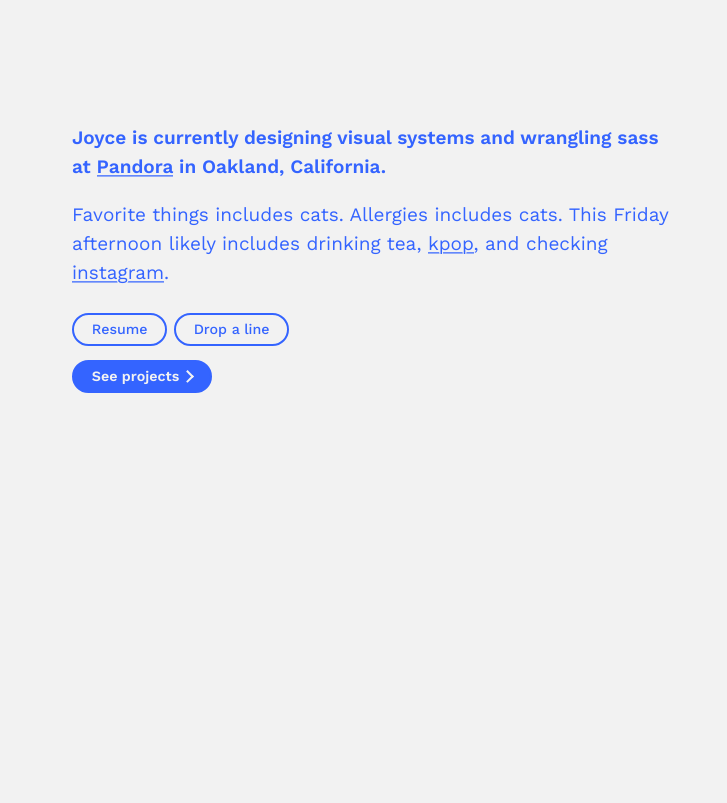
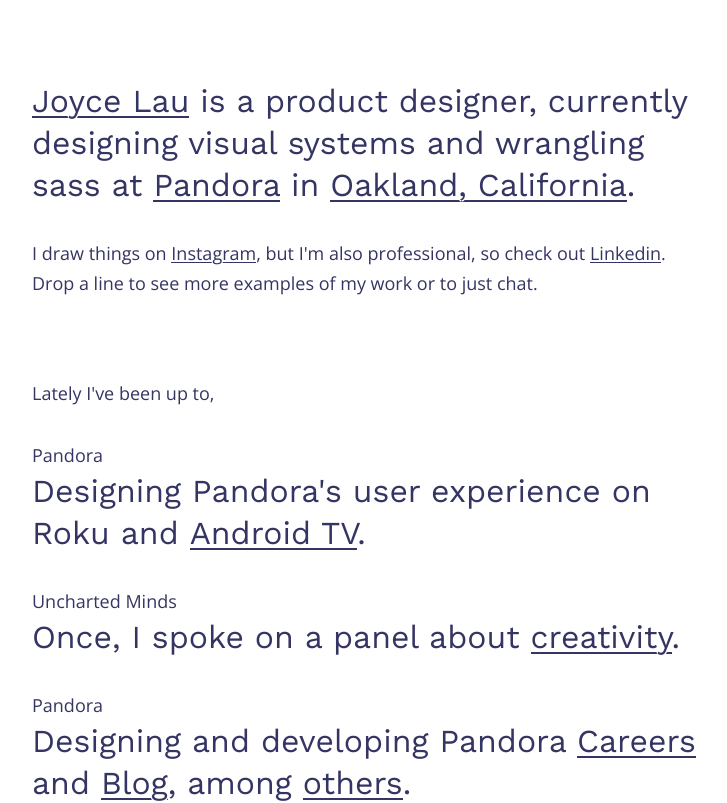
Before and after one commit to ohjoycelau/ohjoycelau.github.io, a React (Create React App) app: page / in a window 1280 px wide. Shown: the top 803 px of the page, without its empty margins (268-995 px from the left). Built offline with nearby package versions, Linux system fonts and the light colour scheme.

Commit message:
new profile

```diff
--- a/src/App.js
+++ b/src/App.js
@@ -16,16 +16,6 @@
 		return (
 			<Router>
 				<div>
-					<nav>
-						<ul>
-							<li><Link className="button" to="/">Home</Link></li>
-							<li><Link className="button" to="/USC-Annenberg">USC Annenberg</Link></li>
-							<li><Link className="button" to="/Pandora-Blog">Pandora Blog</Link></li>
-							<li><Link className="button" to="/Pandora-Dashboard">Pandora Dashboard</Link></li>
-							<li><Link className="button" to="/Whiteboard-Sessions">Whiteboard Sessions</Link></li>
-							<li><Link className="button" to="/Resume">Resume</Link></li>
-						</ul>
-					</nav>
 					<ScrollToTop>
 						<main>
 							<Route exact path="/" component={Home} />
--- a/src/content/Home.js
+++ b/src/content/Home.js
@@ -5,14 +5,34 @@
 function Home() {
 	return (
 		<div>
-			<div className="section--center">
-				<p><h2><b>Joyce is currently designing visual systems and wrangling sass at <a href="#">Pandora</a> in Oakland, California.</b></h2></p>
-				<p>Favorite things includes cats. Allergies includes cats. This Friday afternoon likely includes drinking tea, <a href="#">kpop</a>, and checking <a href="#">instagram</a>.</p>
-				<ul>
-					<li><Link className="button" to="/Resume">Resume</Link> <Link className="button" to="#">Drop a line</Link></li>
-					<li><Link className="button button--next" to="/USC-Annenberg"><b>See projects</b></Link></li>
-				</ul>
-			</div>
+			<main>
+				<section className="section-default">
+					<p className="font-emphasis"><a href="#">Joyce Lau</a> is a product designer, currently designing visual systems and wrangling sass at <a href="#">Pandora</a> in <a href="#">Oakland, California</a>.</p>
+					<p className="font-primary">I draw things on <a href="#">Instagram</a>, but I'm also professional, so check out <a href="#">Linkedin</a>. <a href="#">Drop a line</a> to see more examples of my work or to just chat.</p>
+				</section>
+				<section className="section-default">
+					<p className="font-primary">Lately I've been up to,</p>
+					<p>
+						<h2 className="font-primary">Pandora</h2>
+						<h1 className="font-emphasis">Designing Pandora's user experience on <a href="#">Roku</a> and <a href="#">Android TV</a>.</h1>
+					</p>
+					<p>
+						<h2 className="font-primary">Uncharted Minds</h2>
+						<h1 className="font-emphasis">Once, I spoke on a panel about <a href="#">creativity</a>.</h1>
+					</p>
+					<p>
+						<h2 className="font-primary">Pandora</h2>
+						<h1 className="font-emphasis">Designing and developing Pandora <a href="#">Careers</a> and <a href="#">Blog</a>, among <a href="#">others</a>.</h1>
+					</p>
+					<p>
+						<h2 className="font-primary">US-China Exchange</h2>
+						<h1 className="font-emphasis">Translating designs into <a href="#">responsive web</a> at USC Annenberg Public Affairs.</h1>
+					</p>
+				</section>
+				<section className="section-default section-last">
+					<button className="space-right-s" href="">Resume</button><button href="">Drop a line</button>
+				</section>
+			</main>
 		</div>
 	)
 }
--- a/src/stylesheets/css/main.css
+++ b/src/stylesheets/css/main.css
@@ -1,231 +1,81 @@
-@charset "UTF-8";
-@import url("https://fonts.googleapis.com/css?family=Work+Sans:400,500,600");
-/* Variables */
-/* Mixins */
-/* Base Styles */
+@import url("https://fonts.googleapis.com/css?family=Work+Sans:400,500");
+@import url("https://fonts.googleapis.com/css?family=Open+Sans:400,700");
 html {
   font-size: 62.5%; }
 
-body {
-  background-color: #f2f2f2; }
-
-body, h1, h2, h3, h4, h5, h6 {
+html, body {
   padding: 0;
   margin: 0;
-  display: inline;
-  font-family: 'Work Sans', 'Helvetica', sans-serif;
-  font-size: 1.9rem;
-  line-height: 1.53em;
-  font-weight: 500;
-  color: #3464ff;
+  font-family: "Open Sans", "Helvetica", "Arial", sans-serif;
+  font-weight: 400;
+  color: #353564;
   -webkit-font-smoothing: antialiased;
-  -moz-osx-font-smoothing: grayscale;
-  font-weight: inherit; }
+  -moz-osx-font-smoothing: greyscale; }
 
-b {
-  font-weight: 600; }
-
-a, a:link, a:visited {
-  text-decoration: none;
-  color: #3464ff;
-  text-shadow: -1px -1px 0 #f2f2f2, 1px -1px 0 #f2f2f2, -1px 1px 0 #f2f2f2, 1px 1px 0 #f2f2f2;
-  background-size: 1px 1em;
-  box-shadow: inset 0 -0.075em #f2f2f2, inset 0 -0.15em #3464ff; }
-
-img {
-  width: 80%;
-  max-width: 84rem;
-  margin: 0 auto;
-  display: block; }
-
-ul, li {
+h1, h2, h3, h4, h5, h6 {
   margin: 0;
   padding: 0;
-  list-style: none; }
+  font-size: inherit;
+  font-weight: inherit;
+  line-height: inherit; }
 
-/* Layout */
-html, body {
-  width: 100%;
-  height: 100%; }
+p {
+  margin: 3.2rem 0; }
 
-main {
-  width: 100%;
-  max-width: 100vw;
-  overflow-x: hidden;
-  padding: 5rem 0; }
+a {
+  text-decoration: none;
+  position: relative;
+  text-shadow: -0.1rem 0.1rem white, 0.1rem -0.1rem white, -0.1rem -0.1rem white, 0.1rem 0.1rem white; }
+  a:link, a:visited {
+    color: #353564; }
+  a:hover, a:active {
+    color: #353564; }
+  a:before {
+    content: "";
+    z-index: -1;
+    position: absolute;
+    bottom: 0.25rem;
+    left: 0;
+    width: 100%;
+    height: 0.05em;
+    background-color: #353564; }
 
-section {
-  width: 100%; }
+button {
+  color: #353564;
+  background-color: transparent;
+  border: 2px solid #353564;
+  font-family: "Work Sans", "Open Sans", "Helvetica", "Arial", sans-serif;
+  font-size: 1.8rem;
+  font-weight: 500;
+  height: 4rem;
+  padding: 0 2rem 0.1rem;
+  border-radius: 0.5rem;
+  outline: none; }
+  button:hover {
+    color: white;
+    background-color: #353564;
+    border: 2px solid #353564; }
 
-[class*="section"] {
-  padding: 5.4rem 0; }
-  [class*="section"] [class*="section"] {
-    padding: 0; }
-  [class*="section"][class*="--center"] {
-    margin: 0 auto;
-    width: 90%;
-    max-width: 60rem; }
-  [class*="section"][class="--full"] {
-    width: 100vw; }
+.space-right-s {
+  margin-right: 2.4rem; }
 
-nav {
-  background-color: pink;
-  display: none; }
+.space-bottom-m {
+  margin-bottom: 3.2rem; }
 
-/* Styles */
-.full {
-  width: 100%;
-  max-width: none; }
+.font-primary {
+  font-family: "Open Sans", "Helvetica", "Arial", sans-serif;
+  font-size: 1.8rem;
+  line-height: 3rem; }
 
-.flex {
-  display: flex;
-  justify-content: space-between;
-  align-items: center;
-  flex-wrap: wrap; }
+.font-emphasis {
+  font-family: "Work Sans", "Open Sans", "Helvetica", "Arial", sans-serif;
+  font-size: 3.2rem;
+  line-height: 4.2rem; }
 
-ul.list {
-  margin: 0;
-  padding: 0; }
-  ul.list li {
-    list-style: none outside;
-    margin-left: 2rem; }
-    ul.list li:before {
-      width: 2rem;
-      margin-left: -2rem;
-      display: inline-block;
-      content: "•"; }
+.section-default {
+  max-width: 68rem;
+  width: 90%;
+  margin: 8rem auto; }
 
-a:link.button, a:visited.button, a:hover.button, a:active.button {
-  text-shadow: 0 0 transparent;
-  box-shadow: 0 0 transparent;
-  background-size: 0 0;
-  display: inline-block;
-  font-size: 0.75em;
-  font-weight: 500;
-  line-height: 2em;
-  height: 2em;
-  margin: 0.5em 0;
-  padding: 0 1.25em;
-  border: 0.145em solid #3464ff;
-  -webkit-border-radius: 1.5em;
-  -moz-border-radius: 1.5em;
-  border-radius: 1.5em; }
-  a:link.button.inverted, a:visited.button.inverted, a:hover.button.inverted, a:active.button.inverted {
-    border-color: #f2f2f2;
-    color: #f2f2f2; }
-  a:link.button--next, a:visited.button--next, a:hover.button--next, a:active.button--next {
-    background-color: #3464ff;
-    color: #f2f2f2; }
-  a:link.button--prev::before, a:link.button--next::after, a:visited.button--prev::before, a:visited.button--next::after, a:hover.button--prev::before, a:hover.button--next::after, a:active.button--prev::before, a:active.button--next::after {
-    display: inline-block;
-    height: 0.5em;
-    width: 0.5em;
-    content: ''; }
-  a:link.button--prev::before, a:visited.button--prev::before, a:hover.button--prev::before, a:active.button--prev::before {
-    margin-right: 0.25em;
-    transform: rotate(-135deg);
-    -o-transform: rotate(-135deg);
-    -ms-transform: rotate(-135deg);
-    -moz-transform: rotate(-135deg);
-    -webkit-transform: rotate(-135deg);
-    border-top: 0.145em solid #3464ff;
-    border-right: 0.145em solid #3464ff; }
-  a:link.button--next::after, a:visited.button--next::after, a:hover.button--next::after, a:active.button--next::after {
-    margin-left: 0.25em;
-    transform: rotate(45deg);
-    -o-transform: rotate(45deg);
-    -ms-transform: rotate(45deg);
-    -moz-transform: rotate(45deg);
-    -webkit-transform: rotate(45deg);
-    border-top: 0.145em solid #f2f2f2;
-    border-right: 0.145em solid #f2f2f2; }
-
-/* Annenberg */
-#annenberg--menu, #annenberg--mbl, #annenberg--event {
-  background-size: 100% 100%;
-  background-color: #C9292A;
-  background: linear-gradient(to bottom right, #C9292A, #981B1E);
-  background: -o-linear-gradient(bottom right, #C9292A, #981B1E);
-  background: -moz-linear-gradient(bottom right, #C9292A, #981B1E);
-  background: -webkit-linear-gradient(left top, #C9292A, #981B1E); }
-
-#annenberg--calendar {
-  background-color: #fff; }
-
-#annenberg--mbl .flex {
-  padding-left: 10%;
-  padding-right: 10%;
-  margin: 0 auto; }
-  #annenberg--mbl .flex img {
-    width: 30%; }
-
-/* Blog */
-#blog--r {
-  background-color: #00ADEE;
-  color: #f2f2f2; }
-  #blog--r #blog--r-text {
-    padding: 2rem 0; }
-
-#blog--r-1, #blog--r-2 {
-  padding-left: 5%;
-  padding-right: 5%;
-  max-width: 84rem;
-  margin-left: auto;
-  margin-right: auto; }
-  #blog--r-1 img, #blog--r-2 img {
-    width: 48%; }
-
-#blog--mbl {
-  width: 120%;
-  margin-left: -10%;
-  padding: 2rem 0; }
-  #blog--mbl img {
-    width: 16.5%; }
-
-#blog--screens {
-  background-color: #2950d0; }
-
-#blog--outro {
-  background-color: #1c3790;
-  color: #f2f2f2; }
-
-/* Engineering Dashboard */
-#eng--og {
-  background-image: url("../../content/images/dashboard/dash-original.jpg");
-  background-size: cover;
-  height: 15rem; }
-
-#eng--screens {
-  background-color: #fff; }
-
-#eng--mbl {
-  background-color: #fff; }
-  #eng--mbl .flex {
-    padding-left: 10%;
-    padding-right: 10%; }
-    #eng--mbl .flex img {
-      width: 23%; }
-
-#wbs--yt .yt {
-  background-color: #ddd;
-  padding: 0;
-  margin: 0;
-  width: 100%;
-  height: 56.25vw; }
-  #wbs--yt .yt iframe {
-    width: 100%;
-    height: 100%;
-    border: 0; }
-
-@media screen and (min-width: 768px) {
-  #wbs--yt {
-    flex-wrap: nowrap; }
-    #wbs--yt .yt {
-      padding: 0;
-      margin: 0;
-      width: 33.333%;
-      height: 18.75vw; } }
-
-#wbs--ig {
-  background-color: #333;
-  color: #fff; }
+.section-last {
+  margin-bottom: 16rem; }
--- a/src/stylesheets/sass/main.sass
+++ b/src/stylesheets/sass/main.sass
@@ -1,248 +1,97 @@
-@import url('https://fonts.googleapis.com/css?family=Work+Sans:400,500,600')
+@import url('https://fonts.googleapis.com/css?family=Work+Sans:400,500')
+@import url('https://fonts.googleapis.com/css?family=Open+Sans:400,700')
 
-/* Variables */
-$color-grey: #f2f2f2
-$color-blue: #3464ff
-$color-blue-dark: #2950d0
+$font-primary: 'Open Sans', 'Helvetica', 'Arial', sans-serif
+$font-emphasis: 'Work Sans', 'Open Sans', 'Helvetica', 'Arial', sans-serif
+$font-xl: 3.2rem
+$font-m: 1.8rem
 
-/* Mixins */
-@mixin underline($underline)
-	text-shadow: -1px -1px 0 $color-grey, 1px -1px 0 $color-grey, -1px 1px 0 $color-grey, 1px 1px 0 $color-grey
-	background-size: 1px 1em
-	box-shadow: inset 0 -0.075em $color-grey, inset 0 -0.15em $underline
-	// text-decoration: underline
-@mixin nounderline
-	text-shadow: 0 0 transparent
-	box-shadow: 0 0 transparent
-	background-size: 0 0
-@mixin transform($property)
-	transform: $property
-	-o-transform: $property
-	-ms-transform: $property
-	-moz-transform: $property
-	-webkit-transform: $property
-@mixin gradient($start, $end)
-	background-size: 100% 100%
-	background-color: $start
-	background: linear-gradient(to bottom right, $start, $end)
-	background: -o-linear-gradient(bottom right, $start, $end)
-	background: -moz-linear-gradient(bottom right, $start, $end)
-	background: -webkit-linear-gradient(left top, $start, $end)
-@mixin typography
+$width-default: 68rem
+$width-wide: 90rem
+
+$color-midnightBlue: #353564
+
+$color-primary: $color-midnightBlue
+
+
+@mixin link($link, $hover)
+	&:link, &:visited
+		color: $link
+	&:hover, &:active
+		color: $hover
+@mixin button($foreground, $background, $hoverForeground:$foreground, $hoverBackground:$background)
+	color: $foreground
+	background-color: $background
+	border: 2px solid $foreground
+	&:hover
+		color: $hoverForeground
+		background-color: $hoverBackground
+		border: 2px solid $foreground
+@mixin underline($foreground, $background: white)
+	text-decoration: none
+	position: relative
+	text-shadow: -0.1rem 0.1rem $background, 0.1rem -0.1rem $background, -0.1rem -0.1rem $background, 0.1rem 0.1rem $background
+	&:before
+		content: ""
+		z-index: -1
+		position: absolute
+		bottom: 0.25rem
+		left: 0
+		width: 100%
+		height: 0.05em
+		background-color: $foreground
+
+html
+	font-size: 62.5%
+html, body
 	padding: 0
 	margin: 0
-	display: inline
-	font-family: 'Work Sans', 'Helvetica', sans-serif
-	font-size: 1.9rem
-	line-height: 1.53em
+	font-family: $font-primary
+	font-weight: 400
+	color: $color-primary
+	-webkit-font-smoothing: antialiased
+	-moz-osx-font-smoothing: greyscale
+h1, h2, h3, h4, h5, h6
+	margin: 0
+	padding: 0
+	font-size: inherit
+	font-weight: inherit
+	line-height: inherit
+p
+	margin: 3.2rem 0
+a
+	@include link($color-primary, $color-primary)
+	@include underline($color-primary)
+
+button
+	@include button($color-primary, transparent, white, $color-primary)
+	font-family: $font-emphasis
+	font-size: $font-m
 	font-weight: 500
-	color: $color-blue
-	-webkit-font-smoothing: antialiased
-	-moz-osx-font-smoothing: grayscale
+	height: 4rem
+	padding: 0 2rem 0.1rem
+	border-radius: 0.5rem
+	outline: none
 
 
+.space-right-s
+	margin-right: 2.4rem
+.space-bottom-m
+	margin-bottom: 3.2rem
 
-/* Base Styles */
-html
-	font-size: 62.5%
-body
-	background-color: $color-grey
-
-body, h1, h2, h3, h4, h5, h6
-	@include typography
-	font-weight: inherit
-b
-	font-weight: 600
-a
-	&, &:link, &:visited
-		text-decoration: none
-		color: $color-blue
-		@include underline($color-blue)
-	&:hover, &:active
-		// color: $color-blue-dark
-		// @include underline($color-blue-dark)
-img
-	// width: 100%
-	width: 80%
-	max-width: 84rem
-	margin: 0 auto
-	display: block
-ul, li
-	margin: 0
-	padding: 0
-	list-style: none
+.font-primary
+	font-family: $font-primary
+	font-size: $font-m
+	line-height: 3rem
+.font-emphasis
+	font-family: $font-emphasis
+	font-size: $font-xl
+	line-height: 4.2rem
 
 
-/* Layout */
-html, body
-	width: 100%
-	height: 100%
-	// display: flex
-main
-	width: 100%
-	max-width: 100vw
-	overflow-x: hidden
-	padding: 5rem 0
-section
-	width: 100%
-[class*="section"]
-	padding: 5.4rem 0
-	// border: 1px solid orange
-	[class*="section"]
-		padding: 0
-	&[class*="--center"]
-		margin: 0 auto
-		width: 90%
-		max-width: 60rem
-	&[class="--full"]
-		width: 100vw
-nav
-	background-color: pink
-	display: none
-
-
-/* Styles */
-.full
-	width: 100%
-	max-width: none
-.flex
-	display: flex
-	justify-content: space-between
-	align-items: center
-	flex-wrap: wrap
-ul.list
-	margin: 0
-	padding: 0
-	li
-		list-style: none outside
-		margin-left: 2rem
-		&:before
-			width: 2rem
-			margin-left: -2rem
-			display: inline-block
-			content: "•"
-a:link, a:visited, a:hover, a:active
-	&.button
-		@include nounderline
-		display: inline-block
-		font-size: 0.75em
-		// text-transform: uppercase
-		font-weight: 500
-		line-height: 2em
-		height: 2em
-		margin: 0.5em 0
-		padding: 0 1.25em
-		border: 0.145em solid $color-blue
-		-webkit-border-radius: 1.5em
-		-moz-border-radius: 1.5em
-		border-radius: 1.5em
-		&.inverted
-			border-color: $color-grey
-			color: $color-grey
-		// &:hover
-		// 	color: $color-blue-dark
-		// 	&::before, &::after
-		// 		border-top: 0.145em solid $color-blue-dark
-		// 		border-right: 0.145em solid $color-blue-dark
-		&--next
-			background-color: $color-blue
-			color: $color-grey
-		&--prev::before, &--next::after
-			display: inline-block
-			height: 0.5em
-			width: 0.5em
-			content: ''
-		&--prev::before
-			margin-right: 0.25em
-			@include transform(rotate(-135deg))
-			border-top: 0.145em solid $color-blue
-			border-right: 0.145em solid $color-blue
-		&--next::after
-			margin-left: 0.25em
-			@include transform(rotate(45deg))
-			border-top: 0.145em solid $color-grey
-			border-right: 0.145em solid $color-grey
-
-
-@mixin width90
-	padding-left: 5%
-	padding-right: 5%
-@mixin width80
-	padding-left: 10%
-	padding-right: 10%
-
-/* Annenberg */
-#annenberg--menu, #annenberg--calendar, #annenberg--event
-	// @include width80
-#annenberg--menu, #annenberg--mbl, #annenberg--event
-	@include gradient(#C9292A, #981B1E)
-	// background-color: #fff
-#annenberg--calendar
-	background-color: #fff
-#annenberg--mbl
-	.flex
-		@include width80
-		margin: 0 auto
-		img
-			width: 30%
-/* Blog */
-#blog--r
-	background-color: #00ADEE
-	color: $color-grey
-	#blog--r-text
-		padding: 2rem 0
-#blog--r-1, #blog--r-2
-	@include width90
-	max-width: 84rem
-	margin-left: auto
-	margin-right: auto
-	img
-		width: 48%
-#blog--mbl
-	width: 120%
-	margin-left: -10%
-	padding: 2rem 0
-	img
-		width: 16.5%
-#blog--screens
-	background-color: $color-blue-dark
-#blog--outro
-	background-color: darken($color-blue-dark, 15%)
-	color: $color-grey
-
-/* Engineering Dashboard */
-#eng--og
-	// background-color: orange
-	background-image: url("../../content/images/dashboard/dash-original.jpg")
-	background-size: cover
-	height: 15rem
-#eng--screens
-	background-color: #fff
-#eng--mbl
-	background-color: #fff
-	.flex
-		@include width80
-		img
-			width: 23%
-
-#wbs--yt
-	.yt
-		background-color: #ddd
-		padding: 0
-		margin: 0
-		width: 100%
-		height: 56.25vw
-		iframe
-			width: 100%
-			height: 100%
-			border: 0
-	@media screen and (min-width: 768px)
-		flex-wrap: nowrap
-		.yt
-			padding: 0
-			margin: 0
-			width: 33.333%
-			height: 18.75vw
-#wbs--ig
-	background-color: #333
-	color: #fff
+.section-default
+	max-width: $width-default
+	width: 90%
+	margin: 8rem auto
+.section-last
+	margin-bottom: 16rem
```
